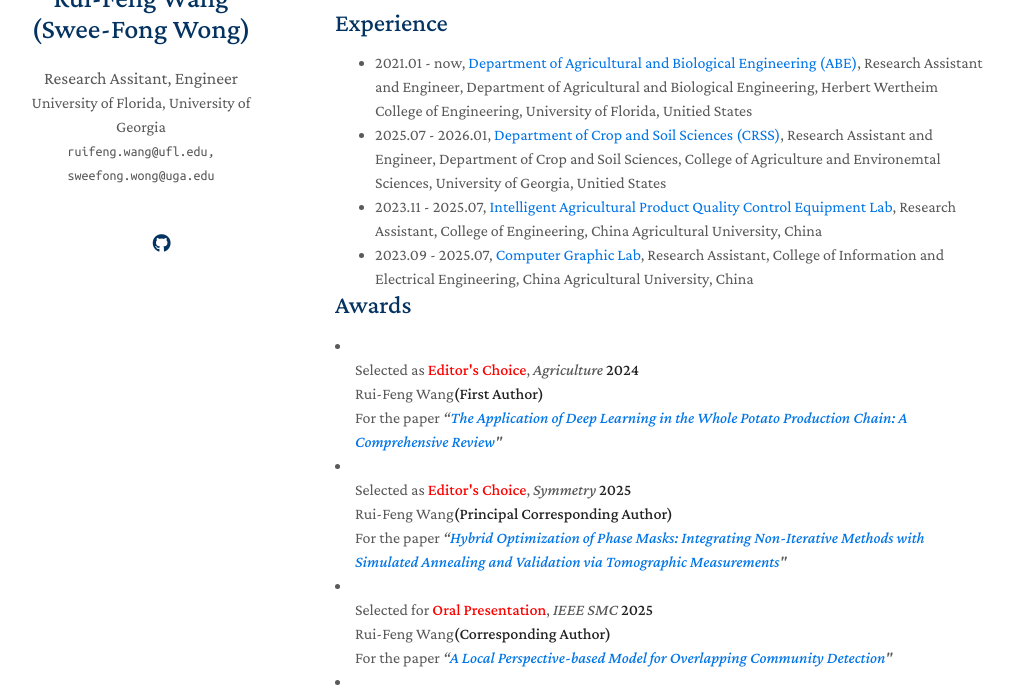
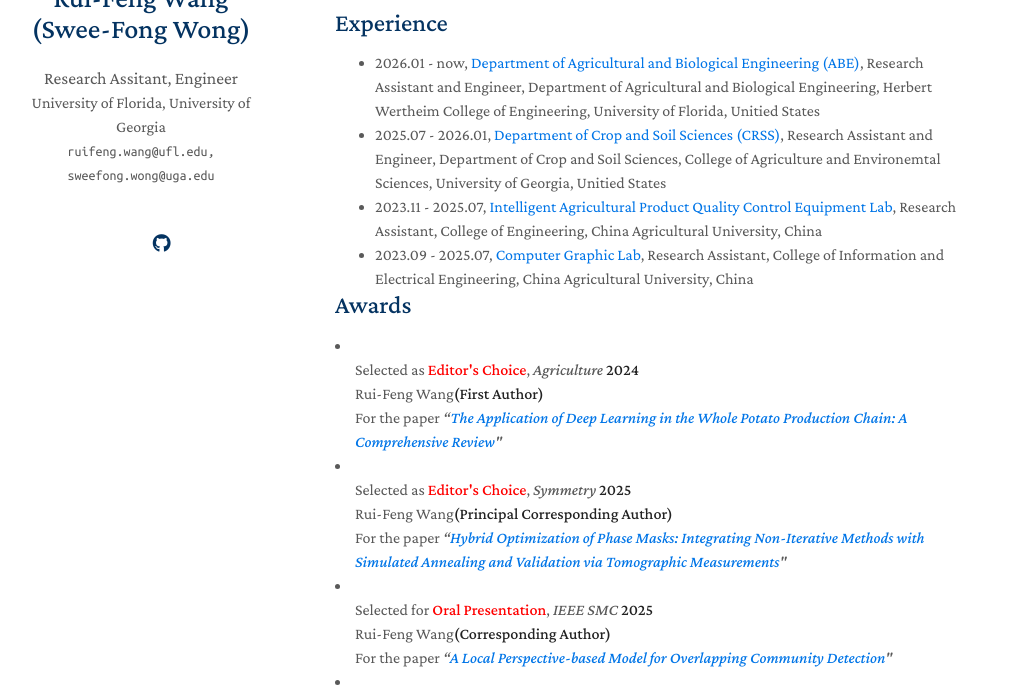
Before and after one commit to SweefongWong/RuiFeng.Wang, a Jekyll site: the page built from index.md, in a window 1280 px wide and 900 px high, scrolled down 2288 px, cut to the strip 206-900 px from the top of the window. Shown: the whole strip, without its empty margins (135-1149 px from the left). Built offline with Jekyll 4.4.1, drawn with Linux system fonts in a browser that asks for light colours; nearby versions of some CDN libraries; a style sheet for code colours, icons or effects is not loaded.

Commit message:
Add files via upload

```diff
--- a/_includes/internships.md
+++ b/_includes/internships.md
@@ -1,6 +1,6 @@
 ## Experience
 
-- 2021.01 - now,     [Department of Agricultural and Biological Engineering (ABE)](https://abe.ufl.edu/), Research Assistant and Engineer, Department of Agricultural and Biological Engineering, Herbert Wertheim College of Engineering, University of Florida, Unitied States
+- 2026.01 - now,     [Department of Agricultural and Biological Engineering (ABE)](https://abe.ufl.edu/), Research Assistant and Engineer, Department of Agricultural and Biological Engineering, Herbert Wertheim College of Engineering, University of Florida, Unitied States
 - 2025.07 - 2026.01, [Department of Crop and Soil Sciences (CRSS)](https://cropsoil.uga.edu/), Research Assistant and Engineer, Department of Crop and Soil Sciences, College of Agriculture and Environemtal Sciences, University of Georgia, Unitied States
 - 2023.11 - 2025.07, [Intelligent Agricultural Product Quality Control Equipment Lab](https://coe.cau.edu.cn/), Research Assistant, College of Engineering, China Agricultural University, China
 - 2023.09 - 2025.07, [Computer Graphic Lab](https://faculty.cau.edu.cn/whh/list.htm), Research Assistant, College of Information and Electrical Engineering, China Agricultural University, China
```
